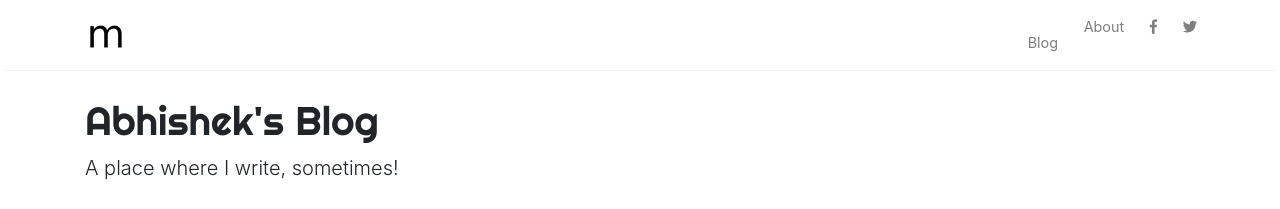
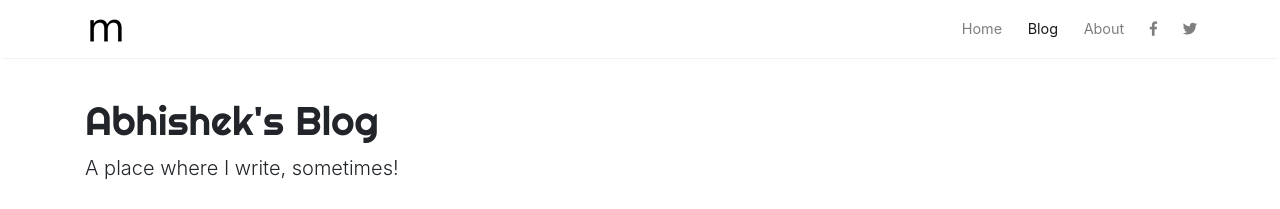
Before and after one commit to abhishekmsharma/blog, a Jekyll site: the page built from index.html, in a window 1280 px wide. Shown: the top 209 px of the page. Built offline with Jekyll 4.4.1, drawn with Linux system fonts in a browser that asks for light colours; nearby versions of some CDN libraries; the list of posts is cut into pages by our own code; comment, search, counter and statistics services are not loaded.

Commit message:
Initial commit

```diff
--- a/_layouts/default.html
+++ b/_layouts/default.html
@@ -61,8 +61,8 @@
 
             <ul class="navbar-nav ml-auto">
 
-				<li class="nav-item">
-                <a class="nav-link" href="{{ site.home }}>Home</a>
+                <li class="nav-item">
+                <a class="nav-link" href="{{ site.home }}">Home</a>
                 </li>
 
                 {% if page.url == "/" %}
```
